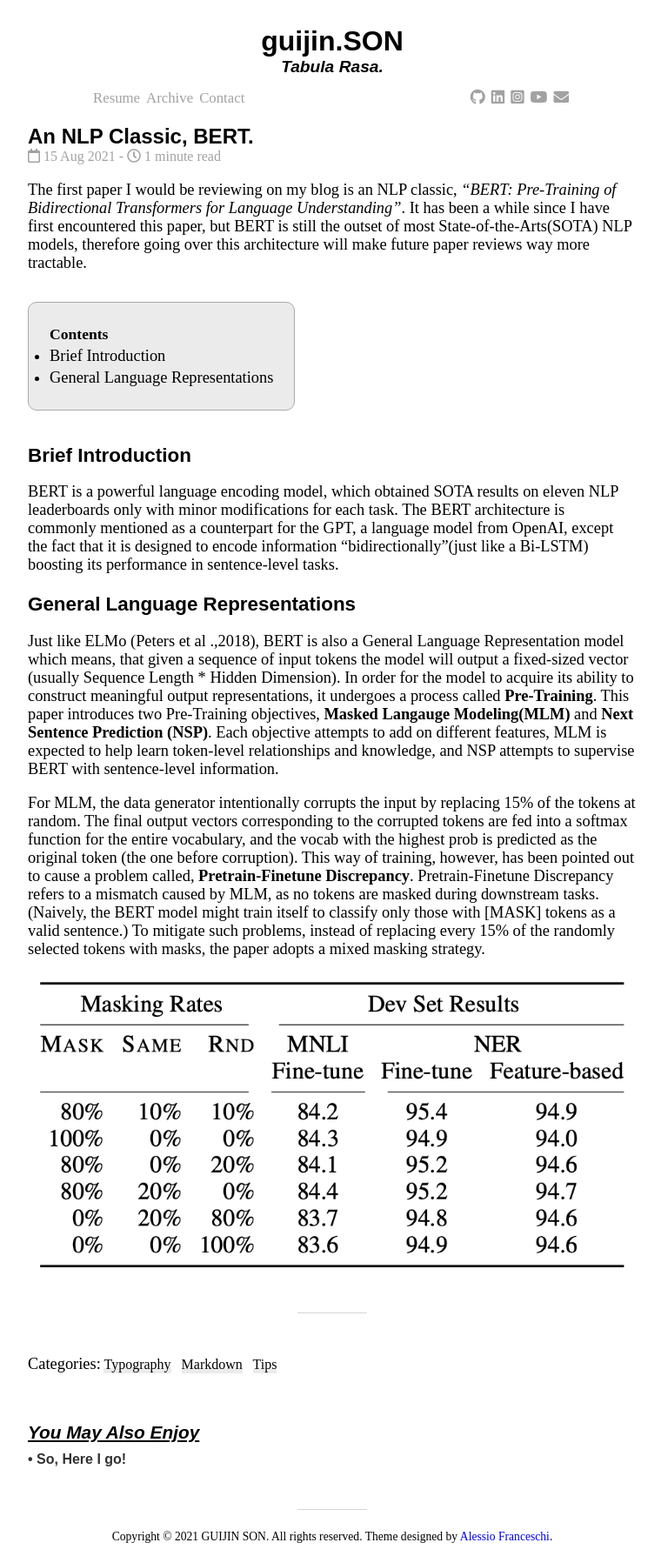
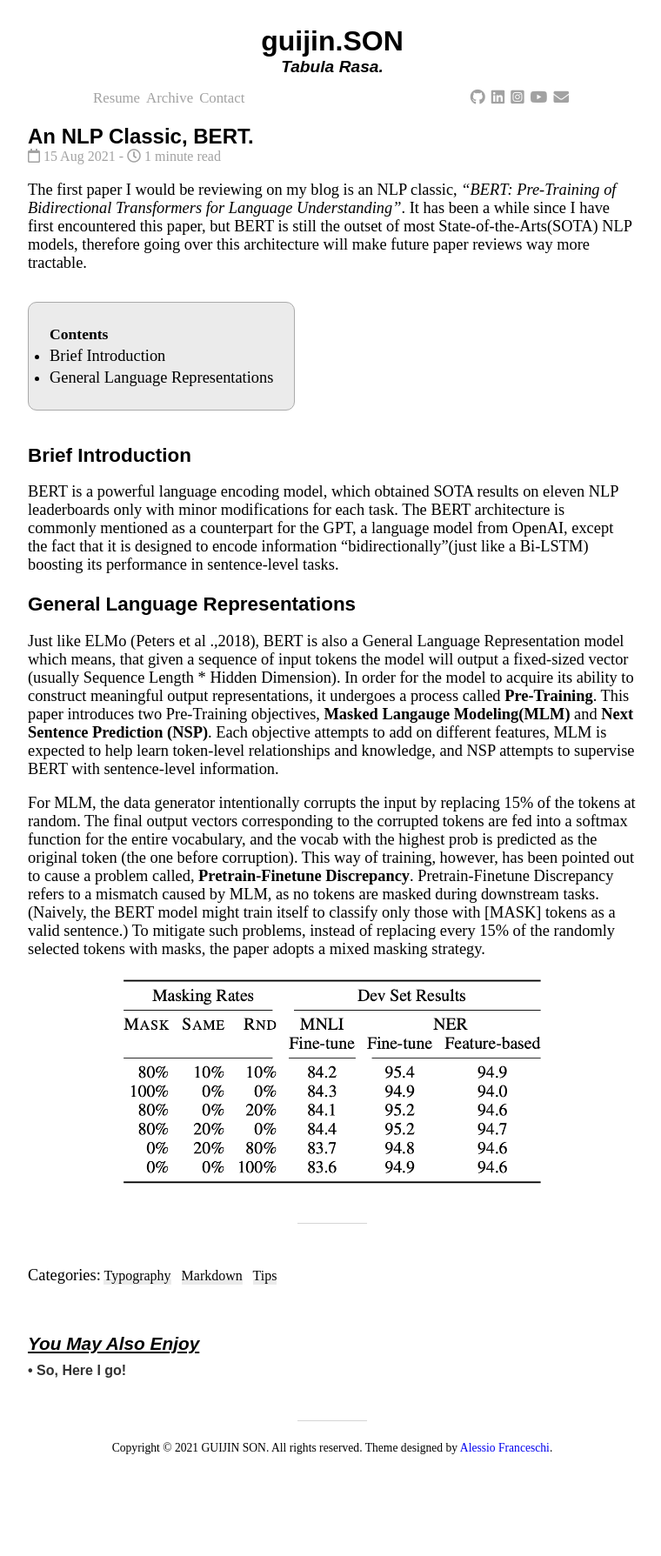
Before and after one commit to guijinSON/guijinSON.github.io, a Jekyll site: the page built from _posts/2021-08-15-An NLP Classic, BERT.md, in a window 1280 px wide. Shown: the whole page at 87% size, without its empty margins (258-1018 px from the left). Built offline with Jekyll 4.4.1, drawn with Linux system fonts in a browser that asks for light colours; nearby versions of some CDN libraries; comment, search, counter and statistics services are not loaded; after the commit the page ends 1686 px from its top, so only the background shows below that.

Commit message:
Update 2021-08-15-An NLP Classic, BERT.md

```diff
--- a/_posts/2021-08-15-An NLP Classic, BERT.md
+++ b/_posts/2021-08-15-An NLP Classic, BERT.md
@@ -21,4 +21,4 @@ Just like ELMo (Peters et al .,2018), BERT is also a General Language Representa
 
 For MLM, the data generator intentionally corrupts the input by replacing 15% of the tokens at random. The final output vectors corresponding to the corrupted tokens are fed into a softmax function for the entire vocabulary, and the vocab with the highest prob is predicted as the original token (the one before corruption). This way of training, however, has been pointed out to cause a problem called, **Pretrain-Finetune Discrepancy**. Pretrain-Finetune Discrepancy refers to a mismatch caused by MLM, as no tokens are masked during downstream tasks. (Naively, the BERT model might train itself to classify only those with [MASK] tokens as a valid sentence.) To mitigate such problems, instead of replacing every 15% of the randomly selected tokens with masks, the paper adopts a mixed masking strategy.
 
-<image src="https://raw.githubusercontent.com/guijinSON/guijinSON.github.io/8bfc87a2e5086ee8062b2b1c1e1f085e94574c5f/assets/img/An%20NLP%20Classic%2C%20BERT/masking.png">
+<image src="https://raw.githubusercontent.com/guijinSON/guijinSON.github.io/8bfc87a2e5086ee8062b2b1c1e1f085e94574c5f/assets/img/An%20NLP%20Classic%2C%20BERT/masking.png" width=500px>
```
